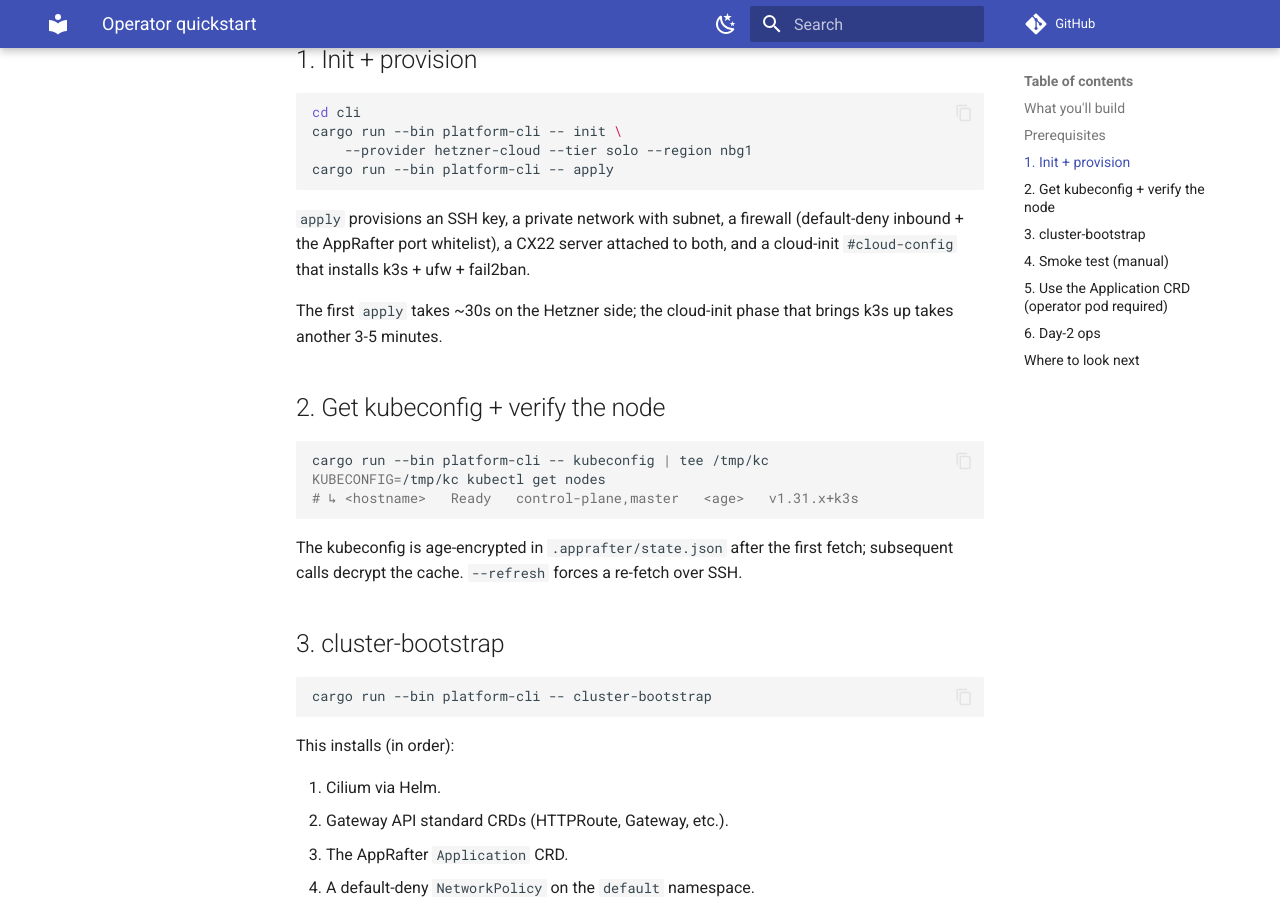
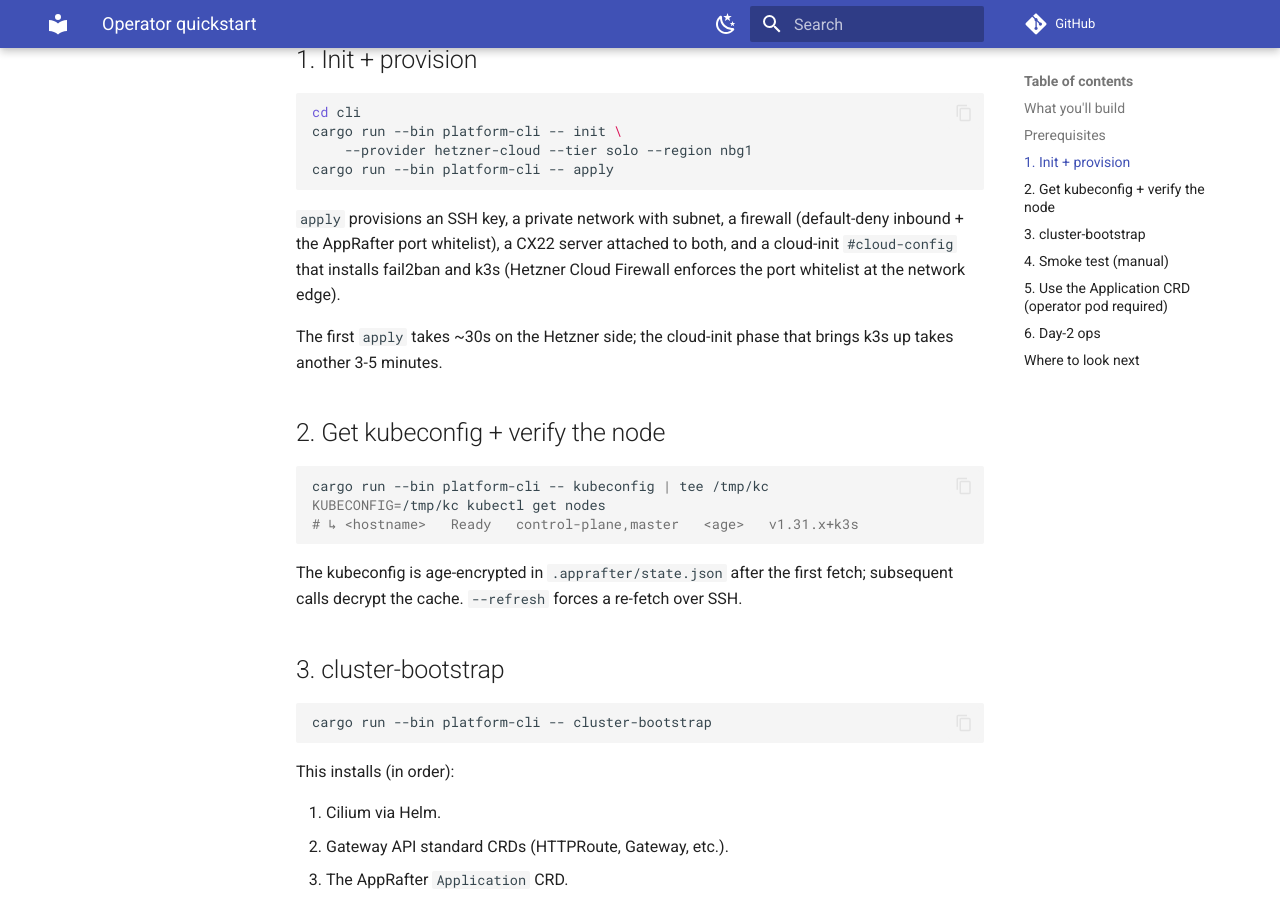
Before and after one commit to AppRafter/apprafter, an MkDocs documentation site: the page built from docs/operator-guide/quickstart.md, in a window 1280 px wide and 900 px high, scrolled down 1143 px. Built offline with MkDocs 1.6.1 and Material for MkDocs 9.7.7, drawn with Linux system fonts in a browser that asks for light colours; comment, search, counter and statistics services are not loaded.

Commit message:
docs: align operator docs with v0.1.43 firewall model
cli/README.md and docs/operator-guide/quickstart.md no longer claim
the cloud-init payload configures ufw inside the VM. The new
description: Hetzner Cloud Firewall is the network-edge default-deny
+ allow-list (always was — ufw was just duplicating it); fail2ban
remains the in-VM log-driven IP-ban for sshd and future workloads.

Co-Authored-By: Claude Opus 4.7 (1M context) <noreply@anthropic.com>

```diff
--- a/docs/operator-guide/quickstart.md
+++ b/docs/operator-guide/quickstart.md
@@ -43,7 +43,8 @@ cargo run --bin platform-cli -- apply
 `apply` provisions an SSH key, a private network with subnet, a
 firewall (default-deny inbound + the AppRafter port whitelist),
 a CX22 server attached to both, and a cloud-init `#cloud-config`
-that installs k3s + ufw + fail2ban.
+that installs fail2ban and k3s (Hetzner Cloud Firewall enforces the
+port whitelist at the network edge).
 
 The first `apply` takes ~30s on the Hetzner side; the cloud-init
 phase that brings k3s up takes another 3-5 minutes.
```
Also changed, not shown: cli/README.md (+9 -3 lines).
